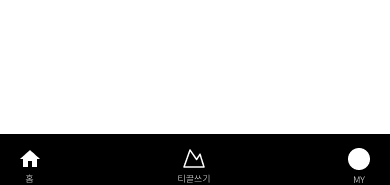
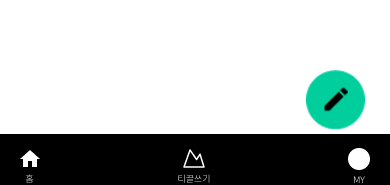
Before and after one commit to WIT-Projects/RTiccle-App, a React Native app: screen / in a window 390 px wide. Shown: the part 629-814 px from the top of the page. Built offline with nearby package versions, Linux system fonts and the light colour scheme.

Commit message:
Component: Floating Button

```diff
--- a/src/containers/group/detail/index.js
+++ b/src/containers/group/detail/index.js
@@ -1,5 +1,5 @@
 import React from 'react';
-import {Text, View, StyleSheet, Dimensions, KeyboardAvoidingView} from "react-native";
+import {Text, View, Image, TouchableOpacity, StyleSheet, Dimensions, KeyboardAvoidingView} from "react-native";
 
 import GroupInfo from './components/groupInfo';
 import Search from './components/search';
@@ -15,13 +15,28 @@ export default function GroupDetail(){
       <Search></Search>
       <ZeroTiccle></ZeroTiccle>
       <Bottom></Bottom>
+      {/* Floating Button */}
+      <TouchableOpacity activeOpacity={0.5} style={styles.touchableOpacityStyle} >
+        <Image source={require('../../../assets/icon/make.png')}  style={styles.floatingButtonStyle} />
+      </TouchableOpacity>
     </>
   )
 }
 
 const styles = StyleSheet.create({
-  rootContainer: {
-      flex: 1,
-      backgroundColor: "#ffffff"
+  // Floating button css
+  touchableOpacityStyle:{
+    position: 'absolute',
+    width: 50,
+    height: 50,
+    alignItems: 'center',
+    justifyContent: 'center',
+    right: 30,
+    bottom: 90,
+  },
+  floatingButtonStyle: {
+    resizeMode: 'contain',
+    width: 60,
+    height: 60,
   },
 })
```
